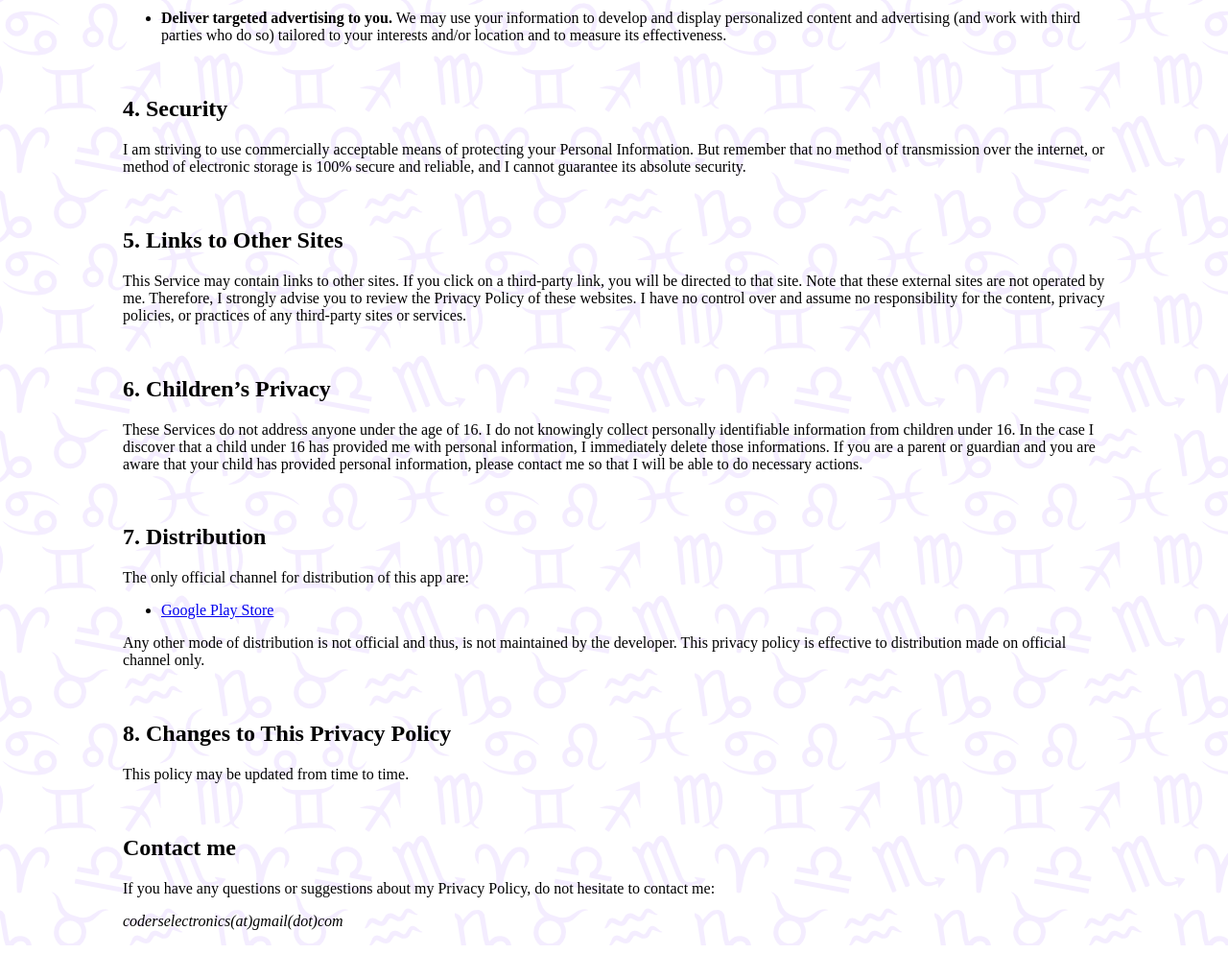
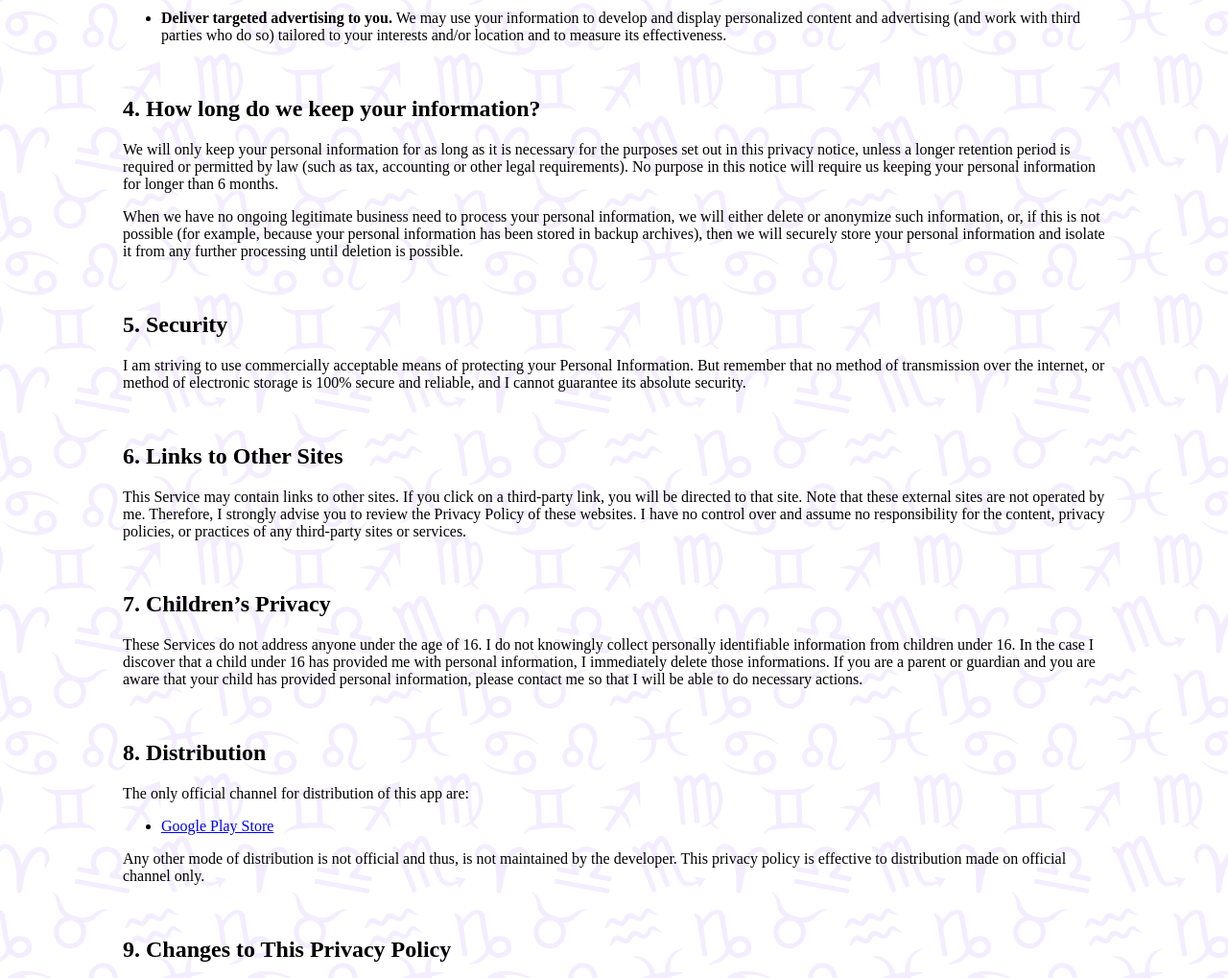
Before and after one commit to Raig0/ohaasa, a plain HTML site: page index.html in a window 1280 px wide. Shown: the part 2212-3231 px from the top of the page at 96% size. Before the commit the page ends 3197 px from the top, so only its background shows below. Drawn offline with Linux system fonts and the light colour scheme.

Commit message:
Update index.html

```diff
--- a/index.html
+++ b/index.html
@@ -97,19 +97,23 @@
 			<li><p><b>To send you marketing and promotional communications.</b> We and/or our third-party marketing partners may use the personal information you send to us for our marketing purposes, if this is in accordance with your marketing preferences. For example, when expressing an interest in obtaining information about us or our App, subscribing to marketing or otherwise contacting us, we will collect personal information from you.</p></li>
 			<li><p><b>Deliver targeted advertising to you.</b> We may use your information to develop and display personalized content and advertising (and work with third parties who do so) tailored to your interests and/or location and to measure its effectiveness.</p></li>
 		</ul><br>
-		<h2>4. Security</h2>
+		<h2>4. How long do we keep your information?</h2>
+		<p>We will only keep your personal information for as long as it is necessary for the purposes set out in this privacy notice, unless a longer retention period is required or permitted by law (such as tax, accounting or other legal requirements). No purpose in this notice will require us keeping your personal information for longer than 6 months.</p>
+		<p>When we have no ongoing legitimate business need to process your personal information, we will either delete or anonymize such information, or, if this is not possible (for example, because your personal information has been stored in backup archives), then we will securely store your personal information and isolate it from any further processing until deletion is possible.</p><br>
+
+		<h2>5. Security</h2>
 		<p>I am striving to use commercially acceptable means of protecting your Personal Information. But remember that no method of transmission over the internet, or method of electronic storage is 100% secure and reliable, and I cannot guarantee its absolute security.</p><br>
-		<h2>5. Links to Other Sites</h2>
+		<h2>6. Links to Other Sites</h2>
 		<p>This Service may contain links to other sites. If you click on a third-party link, you will be directed to that site. Note that these external sites are not operated by me. Therefore, I strongly advise you to review the Privacy Policy of these websites. I have no control over and assume no responsibility for the content, privacy policies, or practices of any third-party sites or services.</p><br>
-		<h2>6. Children’s Privacy</h2>
+		<h2>7. Children’s Privacy</h2>
 		<p>These Services do not address anyone under the age of 16. I do not knowingly collect personally identifiable information from children under 16. In the case I discover that a child under 16 has provided me with personal information, I immediately delete those informations. If you are a parent or guardian and you are aware that your child has provided personal information, please contact me so that I will be able to do necessary actions.</p><br>
-		<h2>7. Distribution</h2>
+		<h2>8. Distribution</h2>
 		<p>The only official channel for distribution of this app are:</p>
 		<ul>
 			<li><a href="https://play.google.com/">Google Play Store</a></li>
 		</ul>
 		<p>Any other mode of distribution is not official and thus, is not maintained by the developer. This privacy policy is effective to distribution made on official channel only.</p><br>
-		<h2>8. Changes to This Privacy Policy</h2>
+		<h2>9. Changes to This Privacy Policy</h2>
 		<p>This policy may be updated from time to time.</p><br>
 		<h2>Contact me</h2>
 		<p>If you have any questions or suggestions about my Privacy Policy, do not hesitate to contact me:</p>
```
